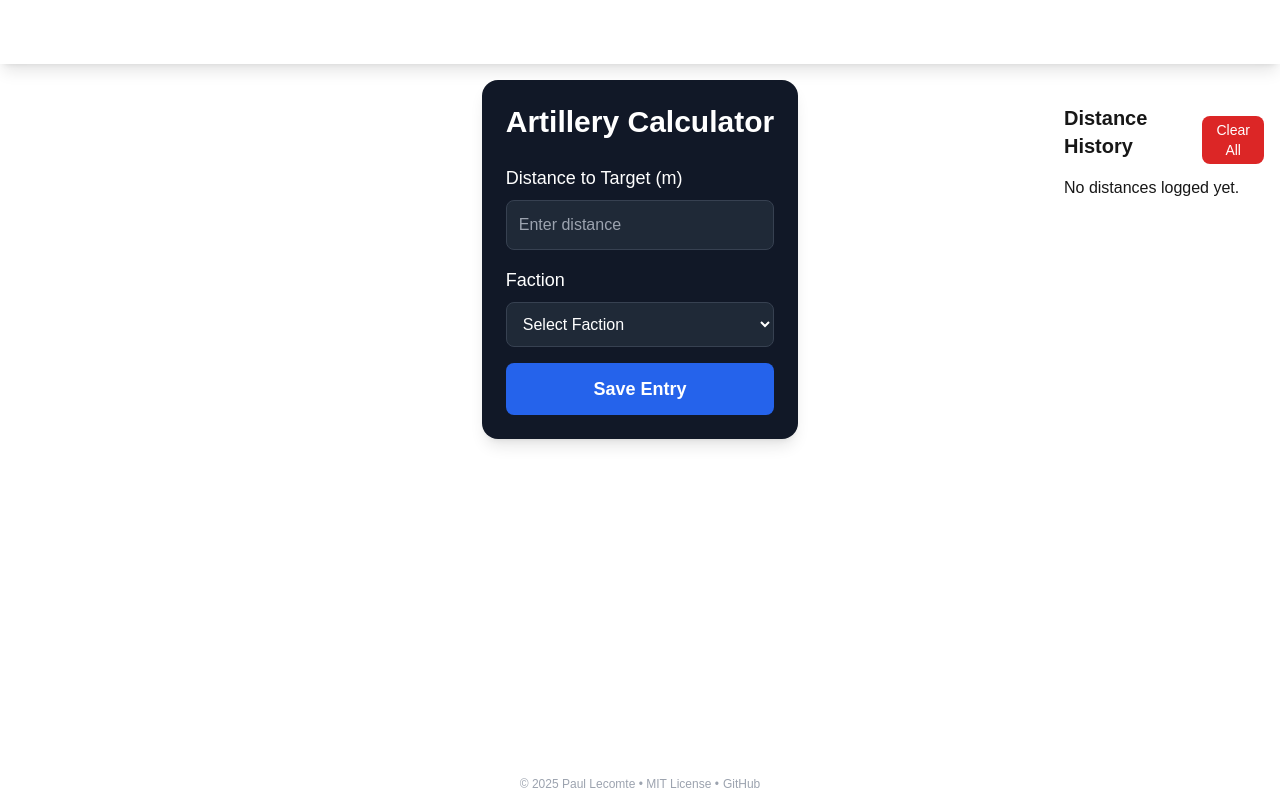
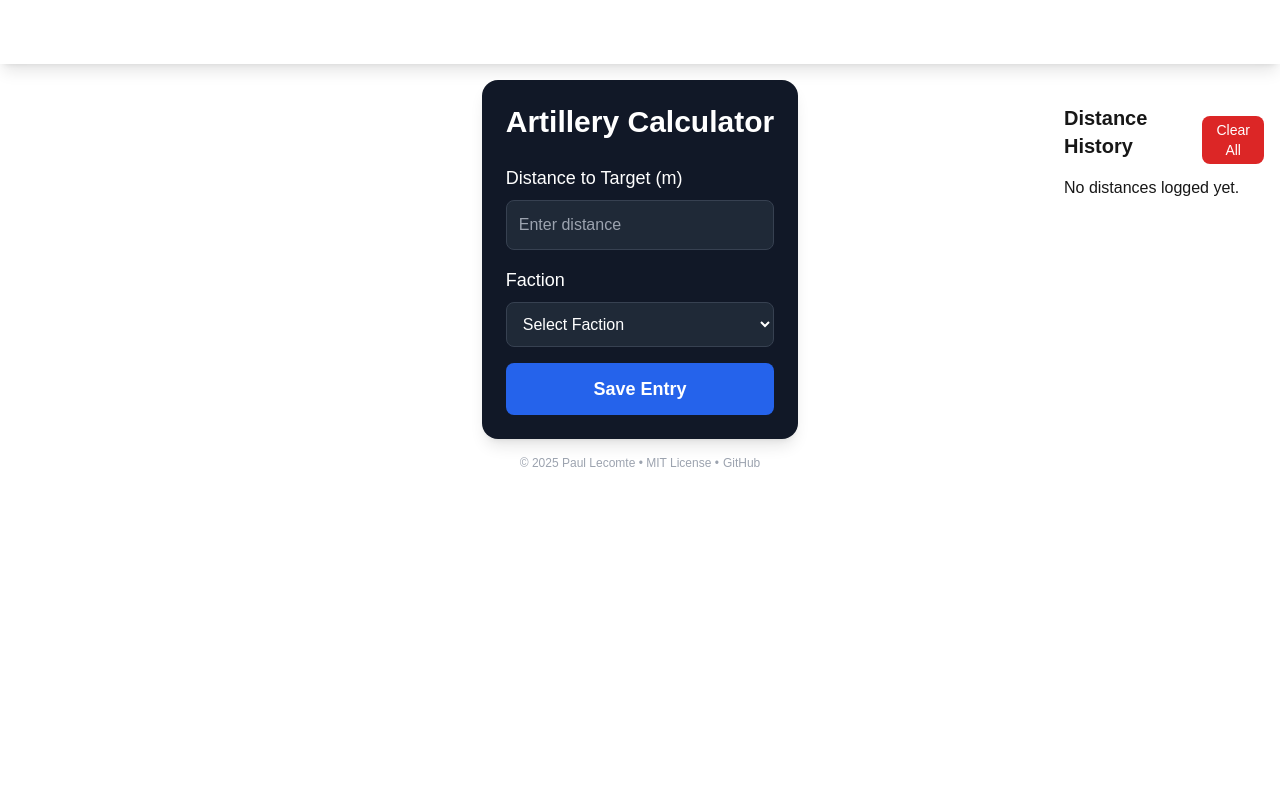
Before and after one commit to Paul-Lecomte/RangeAndRain, a Next.js app: page / in a window 1280 px wide. Built offline with nearby package versions, Linux system fonts and the light colour scheme.

Commit message:
changed the position of the footer

```diff
--- a/src/components/footer/Footer.js
+++ b/src/components/footer/Footer.js
@@ -1,6 +1,6 @@
 const Footer = () => {
     return (
-        <footer className="bg-blend-color text-gray-400 text-xs py-2 text-center absolute bottom-0 w-full">
+        <footer className="text-gray-400 text-xs text-center bottom-0 w-full">
             <p>&copy; {new Date().getFullYear()} Paul Lecomte • MIT License •
                 <a href="https://github.com/Paul-Lecomte/RangeAndRain"
                    target="_blank"
```
